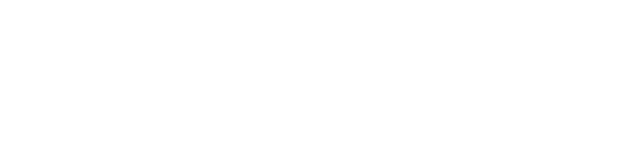
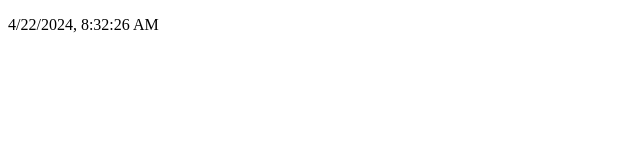
Before and after one commit to acciojob/clock-Saksham-Batra, a website: page main.html in a window 1280 px wide. Shown: the whole page, without its empty margins (0-640 px from the left). Drawn offline with Linux system fonts and the light colour scheme.

Commit message:
created a submission

```diff
--- a/main.html
+++ b/main.html
@@ -1,16 +1,15 @@
 <!DOCTYPE html>
+<html lang="en">
+<head>
+<meta charset="UTF-8">
+<meta name="viewport" content="width=device-width, initial-scale=1.0">
+<title>Date Timer</title>
+</head>
+<body>
 
-<html>
+<p id="timer"></p>
 
-<head>
-	<link rel="stylesheet" href="styles.css">
-</head>
-
-<body>
-	<!-- the entire body must be written by student -->
-    <script type="text/javascript" src="./script.js">
-</script>
+<script src="script.js"></script>
 
 </body>
-
 </html>
--- a/script.js
+++ b/script.js
@@ -1 +1,16 @@
-//your JS code here. If required.
+function updateTimer() {
+    const now = new Date();
+    const formattedDateTime = now.toLocaleString('en-US', {
+        month: 'numeric',
+        day: 'numeric',
+        year: 'numeric',
+        hour: 'numeric',
+        minute: 'numeric',
+        second: 'numeric',
+        hour12: true
+    });
+    document.getElementById('timer').textContent = formattedDateTime;
+}
+
+setInterval(updateTimer, 1000);
+updateTimer(); // Initial update when the page loads
```
